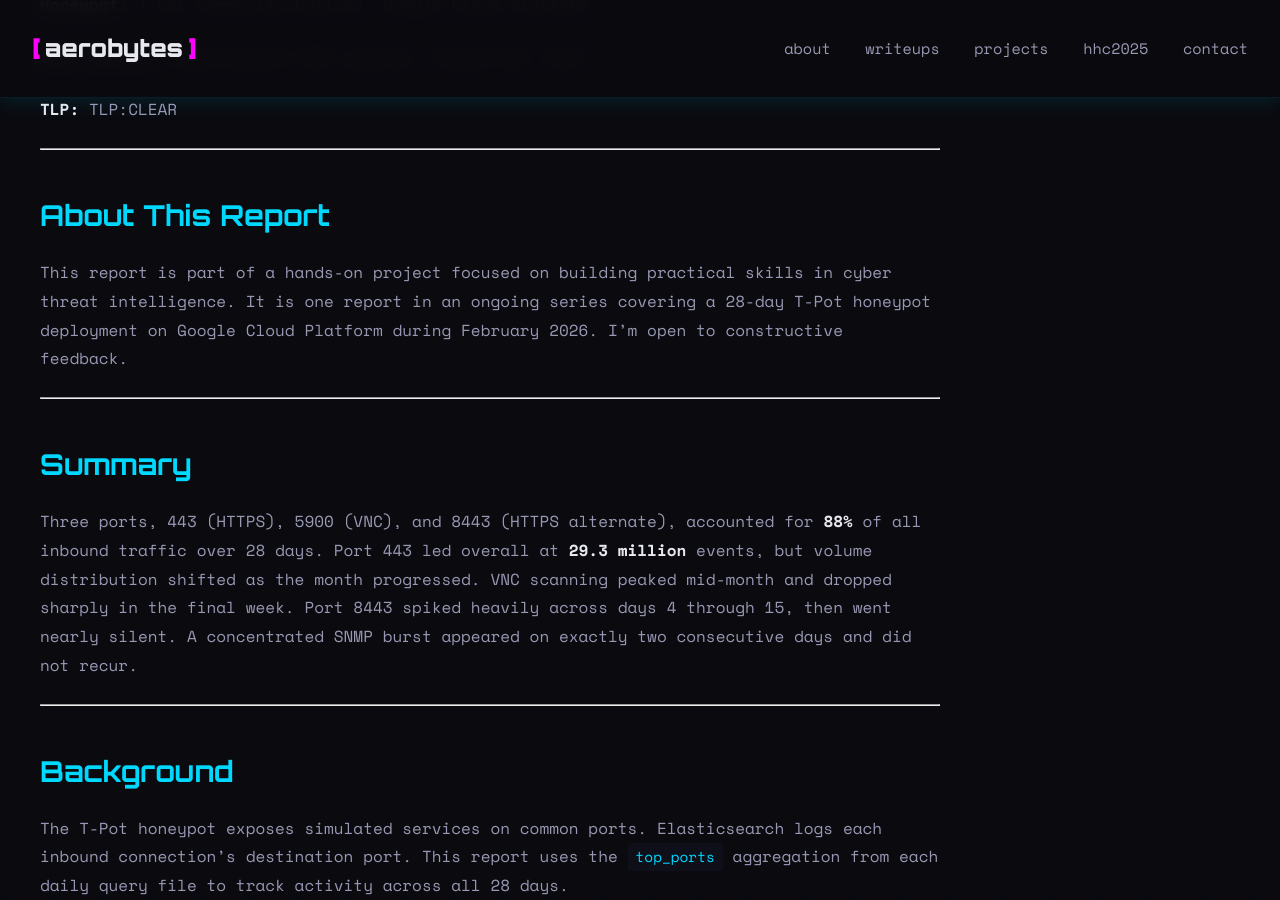
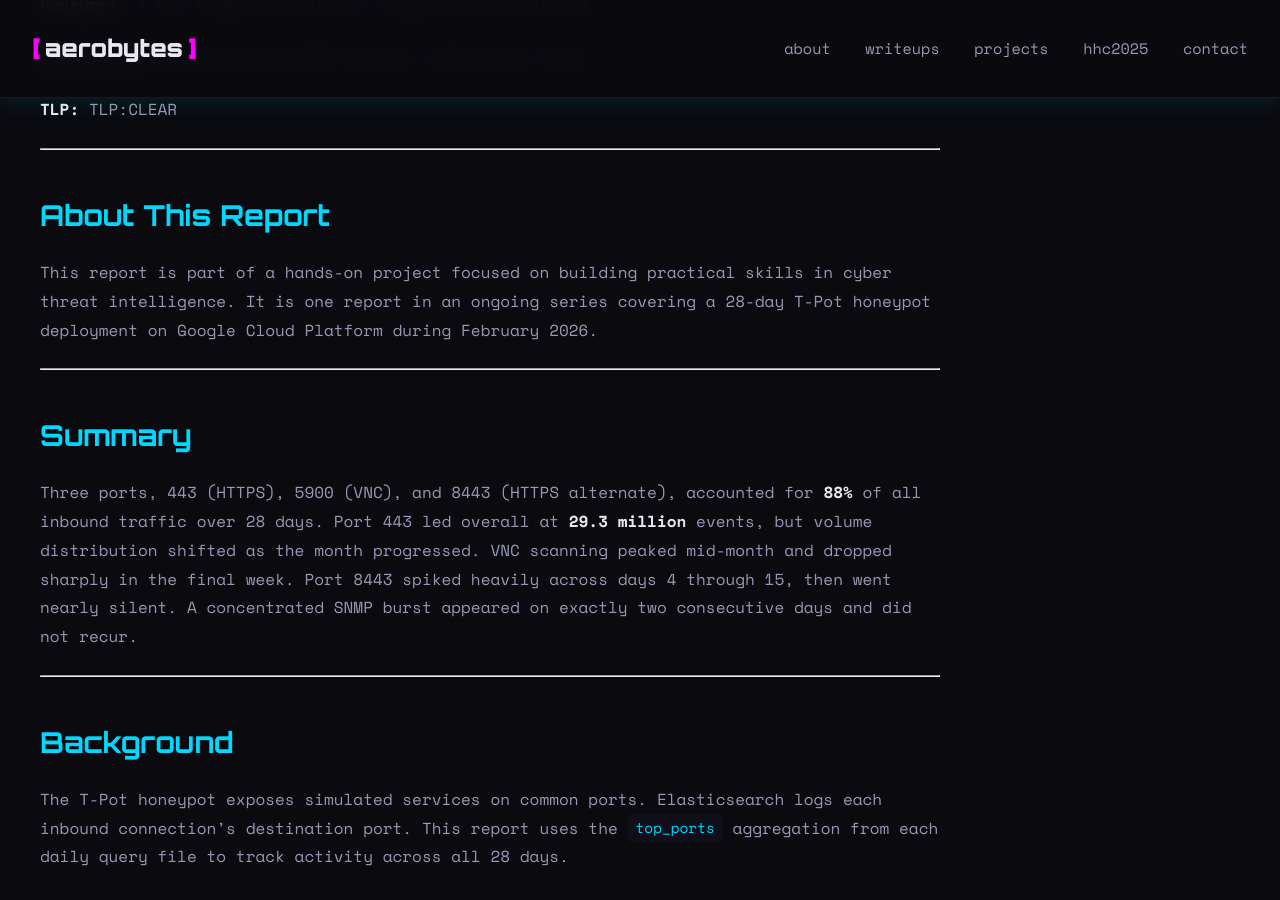
Before and after one commit to Aeronique/aerobytes-site, a Jekyll site: the page built from _posts/2026-03-26-port-targeting-analysis.md, in a window 1280 px wide and 900 px high, scrolled down 460 px. Built offline with Jekyll 4.4.1, drawn with Linux system fonts in a browser that asks for light colours; some of the changed text lies outside the part shown.

Commit message:
Update 2026-03-26-port-targeting-analysis.md

```diff
--- a/_posts/2026-03-26-port-targeting-analysis.md
+++ b/_posts/2026-03-26-port-targeting-analysis.md
@@ -22,7 +22,7 @@
 
 ## About This Report
 
-This report is part of a hands-on project focused on building practical skills in cyber threat intelligence. It is one report in an ongoing series covering a 28-day T-Pot honeypot deployment on Google Cloud Platform during February 2026. I'm open to constructive feedback.
+This report is part of a hands-on project focused on building practical skills in cyber threat intelligence. It is one report in an ongoing series covering a 28-day T-Pot honeypot deployment on Google Cloud Platform during February 2026.
 
 ---
 
@@ -58,7 +58,7 @@
 
 ### SNMP (Port 161)
 
-Port 161 produced **1,328,119** events, but all traffic arrived on two consecutive days: **312,927** on 2026/02/03 and **1,015,192** on 2026/02/04. Every remaining day recorded zero. SNMP is used to enumerate device configurations. A burst of this scale concentrated into 48 hours, followed by complete silence, is consistent with a targeted sweep rather than background scanning.
+Port 161 produced **1,328,119** events, but all traffic arrived on two consecutive days: **312,927** on 2026/02/03 and **1,015,192** on 2026/02/04. Every remaining day recorded zero. SNMP is used to enumerate device configurations. A burst of this scale concentrated into 48 hours, followed by complete silence, is consistent with a targeted sweep.
 
 ### SIP/VoIP (Port 5060)
 
```
